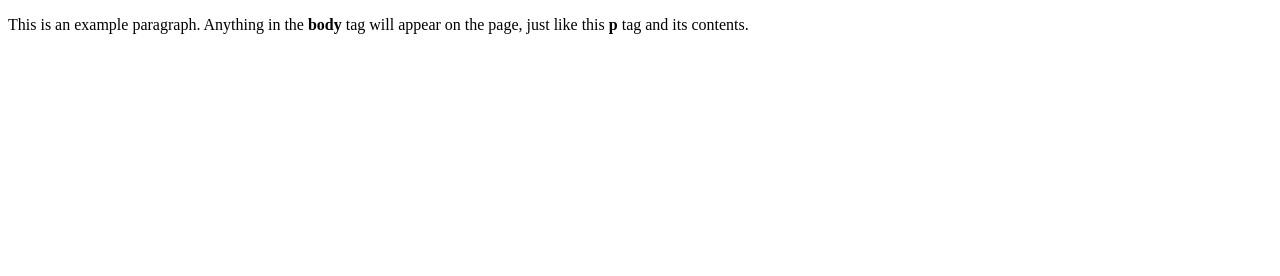
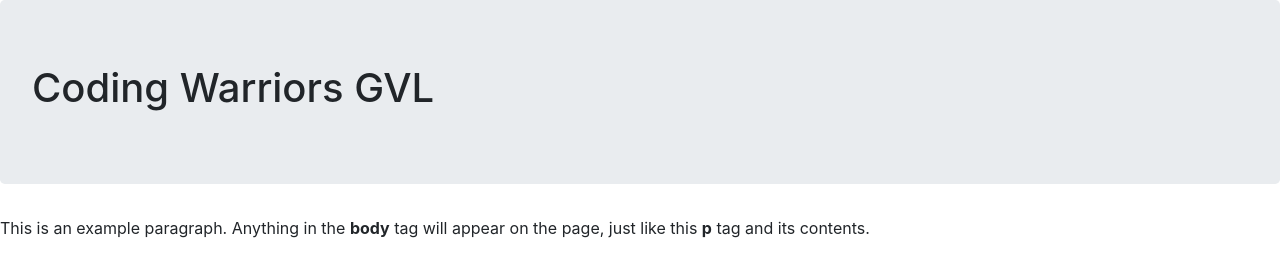
Before and after one commit to vlop11/codingwarriorsgvl.github.io, a plain HTML site: page index.html in a window 1280 px wide. Drawn offline with nearby package versions, Linux system fonts and the light colour scheme.

Commit message:
Import Bootstrap and CSS

```diff
--- a/index.html
+++ b/index.html
@@ -2,8 +2,16 @@
 <html>
   <head>
     <title>Coding Warriors UNG-GVL</title>
+    <link rel="stylesheet" href="https://stackpath.bootstrapcdn.com/bootstrap/4.1.3/css/bootstrap.min.css" integrity="sha384-MCw98/SFnGE8fJT3GXwEOngsV7Zt27NXFoaoApmYm81iuXoPkFOJwJ8ERdknLPMO" crossorigin="anonymous">
+    <link rel="stylesheet">
+
   </head>
   <body>
+
+    <div class="jumbotron">
+    	<h1>Coding Warriors GVL</h1>
+    </div>
+
     <p>This is an example paragraph. Anything in the <strong>body</strong> tag will appear on the page, just like this <strong>p</strong> tag and its contents.</p>
   </body>
 </html>
--- /dev/null
+++ b/stylesheets/home.css
@@ -0,0 +1,4 @@
+.jumbotron {
+		size: 100%;
+
+}
```
